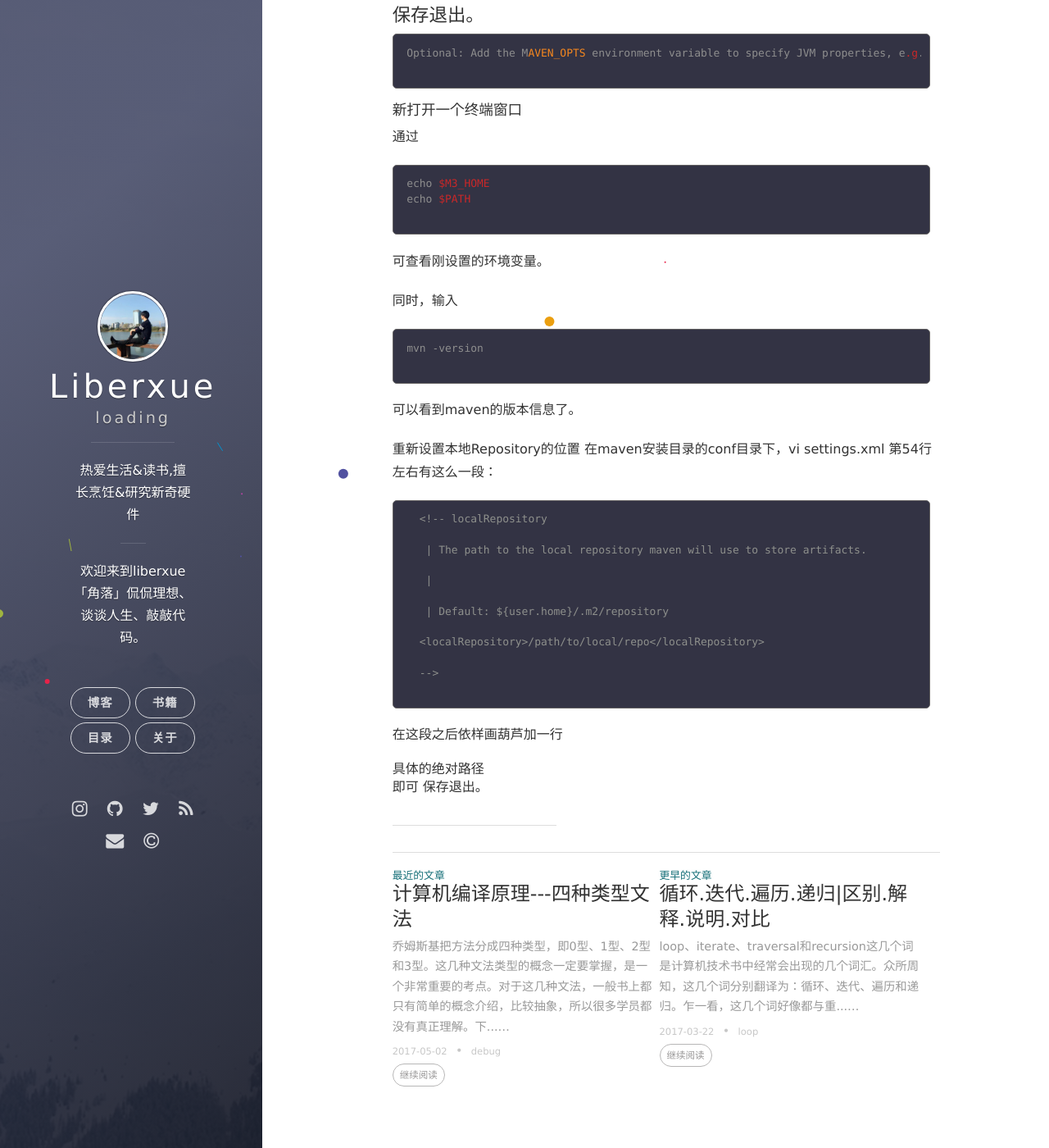
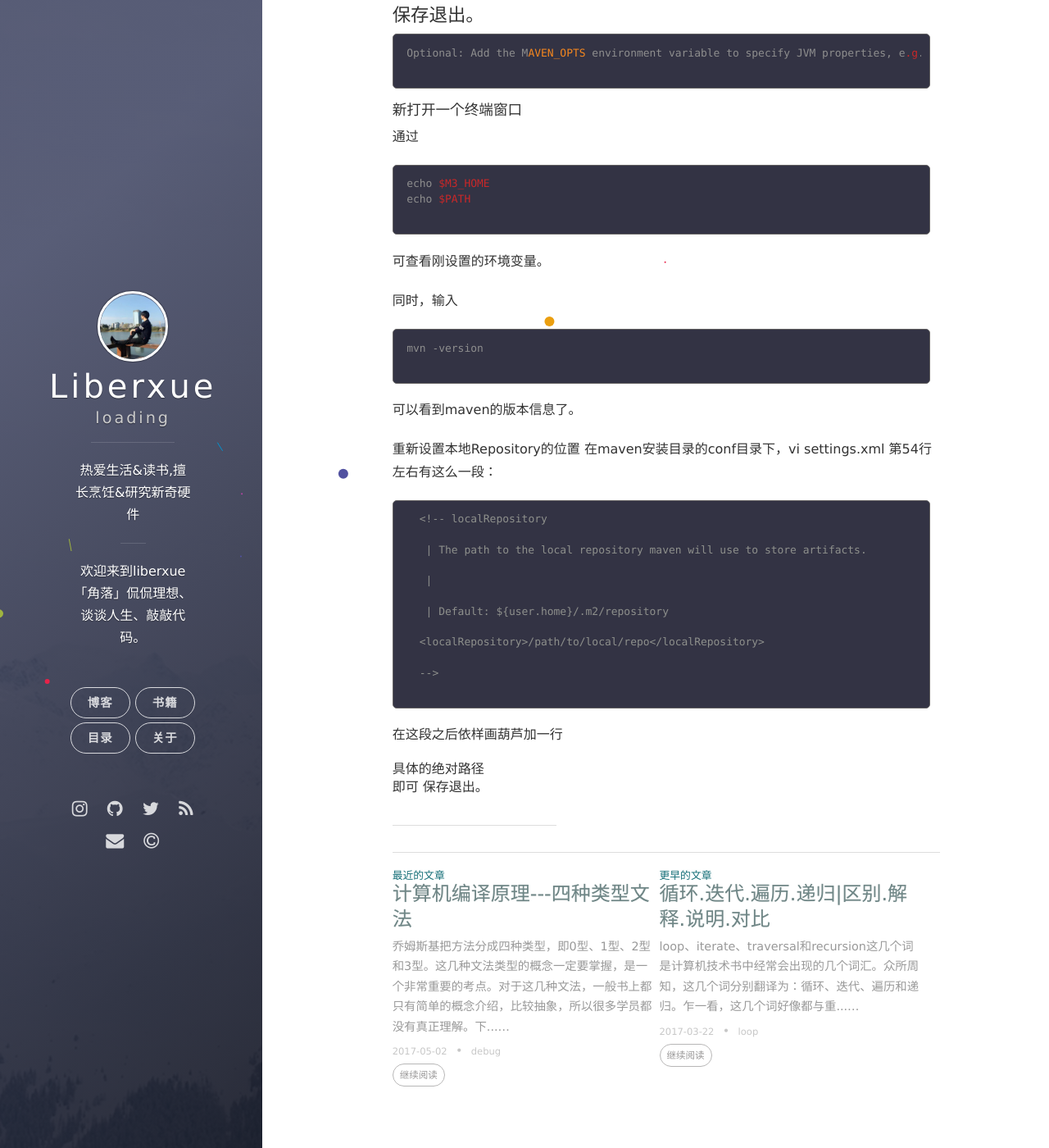
Before and after one commit to qyh214/liberxue.github.io, a Jekyll site: the page built from _posts/Mac/2017-03-22-mac-maven.md, in a window 1280 px wide and 1400 px high, scrolled down 969 px. Shown: the whole window at 82% size. Built offline with Jekyll 4.4.1, drawn with Linux system fonts in a browser that asks for light colours; nearby versions of some CDN libraries; comment, search, counter and statistics services are not loaded.

Commit message:
fix style

```diff
--- a/_sass/_base.scss
+++ b/_sass/_base.scss
@@ -91,33 +91,7 @@
 /**
  * Links
  */
-a {
-	color: #6f8686;
-	text-shadow: 0 0 1px rgba(111,134,134,0.3);
-}
 
-a::before {
-	color: #000;
-	content: attr(data-hover);
-	position: absolute;
-	opacity: 0;
-	text-shadow: 0 0 1px rgba(255,255,255,0.3);
-	-webkit-transform: scale(1.1) translateX(10px) translateY(-10px) rotate(4deg);
-	-moz-transform: scale(1.1) translateX(10px) translateY(-10px) rotate(4deg);
-	transform: scale(1.1) translateX(10px) translateY(-10px) rotate(4deg);
-	-webkit-transition: -webkit-transform 0.3s, opacity 0.3s;
-	-moz-transition: -moz-transform 0.3s, opacity 0.3s;
-	transition: transform 0.3s, opacity 0.3s;
-	pointer-events: none;
-}
-
-a:hover::before,
-a:focus::before {
-	-webkit-transform: scale(1) translateX(0px) translateY(0px) rotate(0deg);
-	-moz-transform: scale(1) translateX(0px) translateY(0px) rotate(0deg);
-	transform: scale(1) translateX(0px) translateY(0px) rotate(0deg);
-	opacity: 1;
-}
 a {
     color: $brand-color;
     text-decoration: none;
--- a/_sass/components/_post-list.scss
+++ b/_sass/components/_post-list.scss
@@ -29,14 +29,41 @@
     font-size: 1.5em;
     line-height: 1.3em;
 
+    // a {
+    //   color: $gray-darkest;
+
+    //   &:hover {
+    //     color: $hover-color;
+    //   }
+
+    // }
     a {
-      color: $gray-darkest;
+	color: #6f8686;
+	text-shadow: 0 0 1px rgba(111,134,134,0.3);
+}
 
-      &:hover {
-        color: $hover-color;
-      }
+a::before {
+	color: #000;
+	content: attr(data-hover);
+	position: absolute;
+	opacity: 0;
+	text-shadow: 0 0 1px rgba(255,255,255,0.3);
+	-webkit-transform: scale(1.1) translateX(10px) translateY(-10px) rotate(4deg);
+	-moz-transform: scale(1.1) translateX(10px) translateY(-10px) rotate(4deg);
+	transform: scale(1.1) translateX(10px) translateY(-10px) rotate(4deg);
+	-webkit-transition: -webkit-transform 0.3s, opacity 0.3s;
+	-moz-transition: -moz-transform 0.3s, opacity 0.3s;
+	transition: transform 0.3s, opacity 0.3s;
+	pointer-events: none;
+}
 
-    }
+a:hover::before,
+a:focus::before {
+	-webkit-transform: scale(1) translateX(0px) translateY(0px) rotate(0deg);
+	-moz-transform: scale(1) translateX(0px) translateY(0px) rotate(0deg);
+	transform: scale(1) translateX(0px) translateY(0px) rotate(0deg);
+	opacity: 1;
+}
 
   }
 
```
